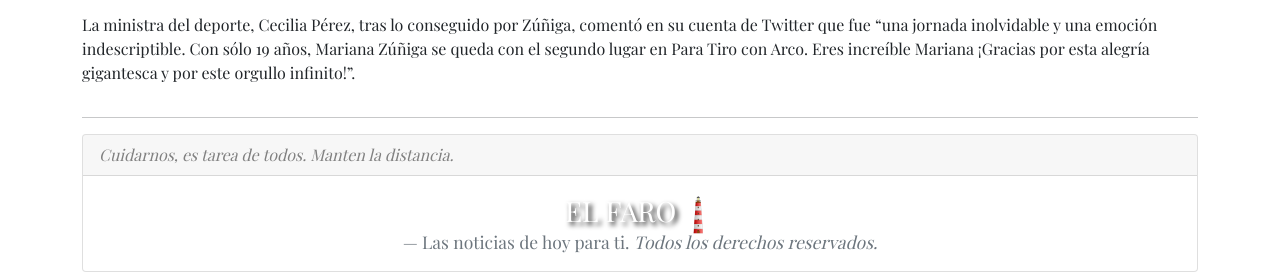
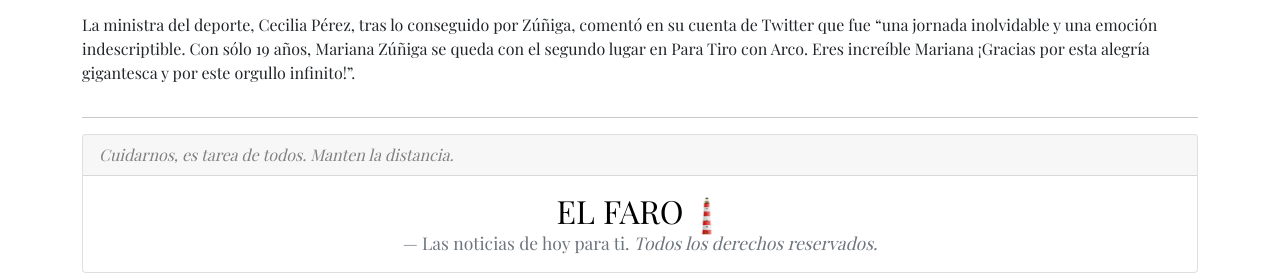
Before and after one commit to marioypaloma/elfaro, a plain HTML site: page deportes.html in a window 1280 px wide. Shown: the part 2675-2948 px from the top of the page. Drawn offline with nearby package versions, Linux system fonts and the light colour scheme.

Commit message:
Update deportes.html

```diff
--- a/deportes.html
+++ b/deportes.html
@@ -219,7 +219,7 @@
     </div>
     <div class="card-body">
       <blockquote class="blockquote mb-0">
-        <h3>EL FARO <img src="faroimg.png" alt="logo" style= "max-height:45px; max-width: 45px;"></h3>
+        <h2>EL FARO <img src="faroimg.png" alt="logo" style= "max-height:45px; max-width: 45px;"></h2>
 
         <footer class="blockquote-footer">Las noticias de hoy para ti. <cite title="Source Title">Todos los derechos reservados.</cite></footer>
       </blockquote>
```
